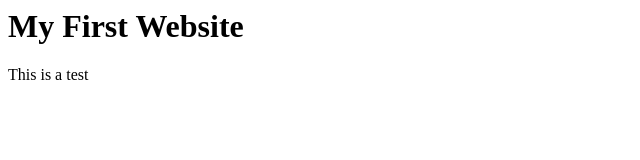
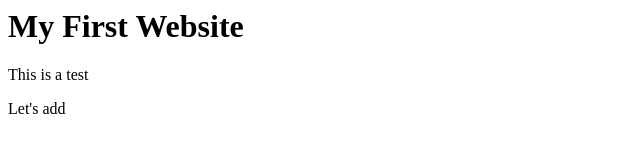
Before and after one commit to Irfan-Aziz/My-first-website, a plain HTML site: page index.html in a window 1280 px wide. Shown: the full height of the page, 0-640 px from the left. Drawn offline with Linux system fonts and the light colour scheme.

Commit message:
Update index.html

```diff
--- a/index.html
+++ b/index.html
@@ -1,2 +1,3 @@
 <h1>My First Website</h1>
 <p>This is a test</p>
+<p>Let's add<p>
```
